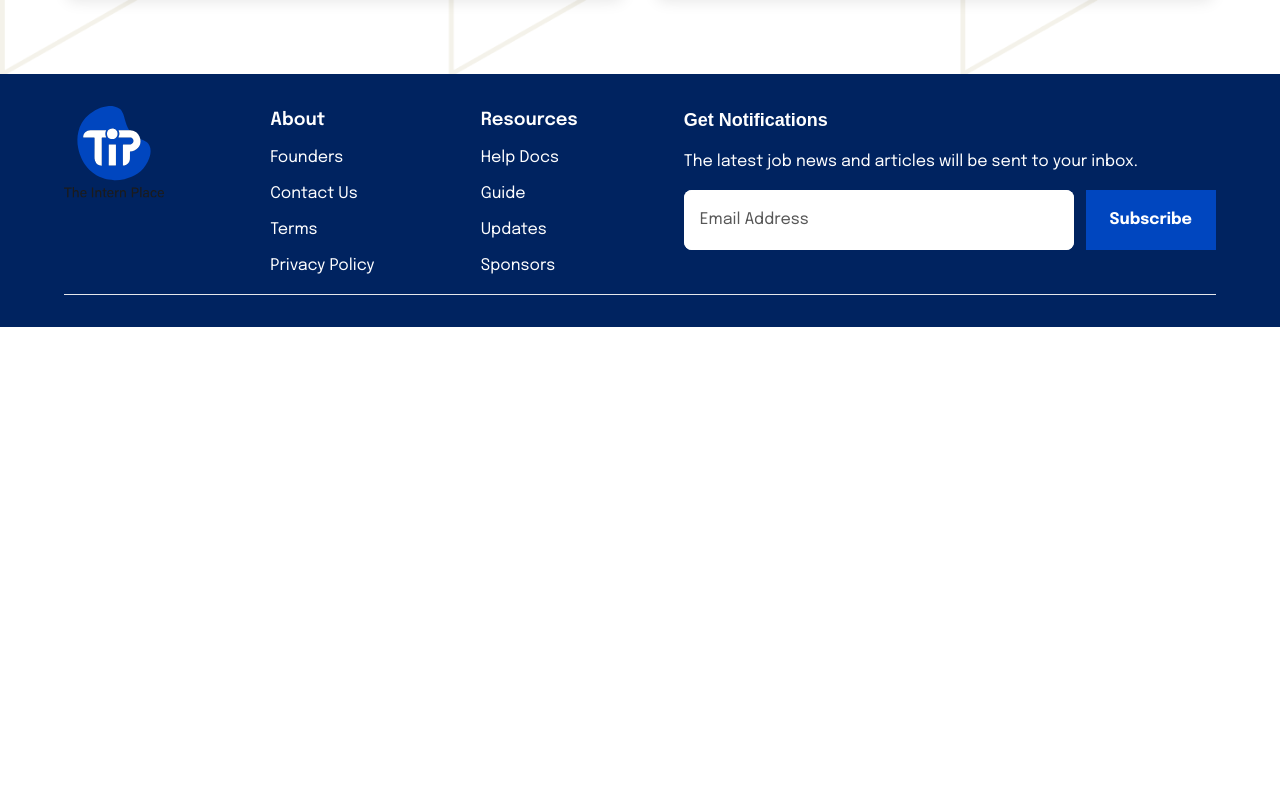
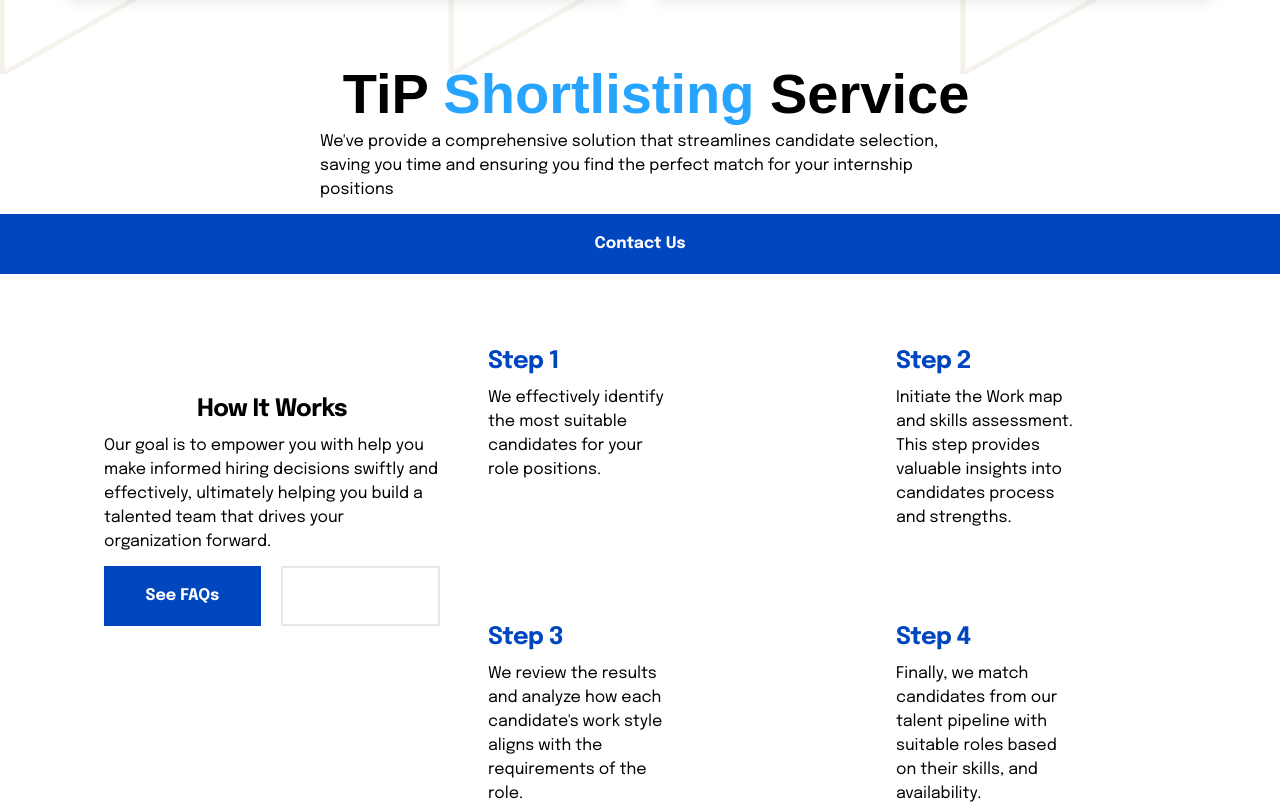
Before and after one commit to The-Intern-Place/TiP_Frontend, a Next.js app: page / in a window 1280 px wide. Shown: the part 2240-3044 px from the top of the page. Before the commit the page ends 2567 px from the top, so only its background shows below. Built offline with nearby package versions, Linux system fonts and the light colour scheme; a web font is replaced by a local one.

Commit message:
Addition of the ShortListingSection to the Landing Page

```diff
--- a/src/app/page.tsx
+++ b/src/app/page.tsx
@@ -7,6 +7,7 @@ import Navbar from "@/components/navbar/Navbar";
 import CategorySection from "@/partials/home/CategorySection";
 import HeroSection from "@/partials/home/HeroSection";
 import JobOpeningsSection from "@/partials/home/JobOpeningsSection";
+import ShortListingSection from "@/partials/home/ShortListingSection"
 import TalentsSection from "@/partials/home/TalentsSection";
 import Image from "next/image";
 import { ArrowDown, HeroImg, LocationIcon } from "public";
@@ -27,6 +28,7 @@ export default function Home() {
         <CategorySection />
         <TalentsSection />
         <JobOpeningsSection />
+        <ShortListingSection />
       </div>
     </div>
   );
--- /dev/null
+++ b/src/partials/home/ShortListingSection.jsx
@@ -0,0 +1,90 @@
+import React from "react";
+import Button from "@/components/button/Button";
+
+function ShortListingSection() {
+  return (
+    <main className="w-full h-full max-w-[1350px] mx-auto">
+      <div className="grid justify-items-center mb-12">
+        <h1 className="lg:text-[3.5rem] md:text-[45px] text-4xl font-semibold leading-10 mb-4 ml-8">
+          TiP <span className="text text-[#26A4FF]">Shortlisting</span> Service
+        </h1>
+        <p className="text sm:w-3/6 mb-3 w-5/6">
+          We've provide a comprehensive solution that streamlines candidate
+          selection, saving you time and ensuring you find the perfect match for
+          your internship positions
+        </p>
+        <Button overideStyles="border-0 rounded-none w-44 align-items-center">
+          Contact Us
+        </Button>
+      </div>
+      <div className="flex flex-col md:flex-row sm:ml-20">
+        <div className="max-w-sm p-6 mt-12">
+          <h5 className="mb-2 text-2xl font-bold tracking-tight text-center">
+            How It Works
+          </h5>
+
+          <p className="mb-3">
+            Our goal is to empower you with help you make informed hiring
+            decisions swiftly and effectively, ultimately helping you build a
+            talented team that drives your organization forward.
+          </p>
+
+          <div className="flex flex-row">
+            <Button overideStyles="border-0 rounded-none w-44 mr-5">
+              See FAQs
+            </Button>
+
+            <Button overideStyles="border-2 rounded-none w-44 bg-white text-black">
+              Reach Us
+            </Button>
+          </div>
+        </div>
+
+        <div class=" grid grid-cols-2 md:grid-cols-2 sm:flex-row flex-wrap mb-4 ml-4 gap-4">
+          <div className="p-6 w-full sm:w-1/2 mb-4 px-2  rounded-lg">
+            <h5 className="mb-2 text-2xl font-bold tracking-tight text-[#0046BF]">
+              Step 1
+            </h5>
+
+            <p className="mb-3">
+              We effectively identify the most suitable candidates for your role
+              positions.
+            </p>
+          </div>
+          <div className="p-6 w-full sm:w-1/2 mb-4 px-2  rounded-lg">
+            <h5 className="mb-2 text-2xl font-bold tracking-tight text-[#0046BF]">
+              Step 2
+            </h5>
+
+            <p className="mb-3">
+              Initiate the Work map and skills assessment. This step provides
+              valuable insights into candidates process and strengths.
+            </p>
+          </div>
+          <div className="p-6 w-full sm:w-1/2 mb-4 px-2  rounded-lg">
+            <h5 className="mb-2 text-2xl font-bold tracking-tight text-[#0046BF]">
+              Step 3
+            </h5>
+
+            <p className="mb-3">
+              We review the results and analyze how each candidate's work style
+              aligns with the requirements of the role.
+            </p>
+          </div>
+          <div className="p-6 w-full sm:w-1/2 mb-4 px-2  rounded-lg">
+            <h5 className="mb-2 text-2xl font-bold tracking-tight text-[#0046BF]">
+              Step 4
+            </h5>
+
+            <p className="mb-3">
+              Finally, we match candidates from our talent pipeline with
+              suitable roles based on their skills, and availability.
+            </p>
+          </div>
+        </div>
+      </div>
+    </main>
+  );
+}
+
+export default ShortListingSection;
```
Also changed, not shown: 1 other file (tests, documents, lock files or other folders).
